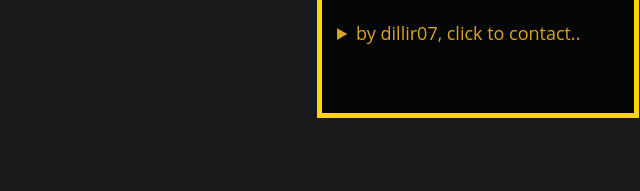
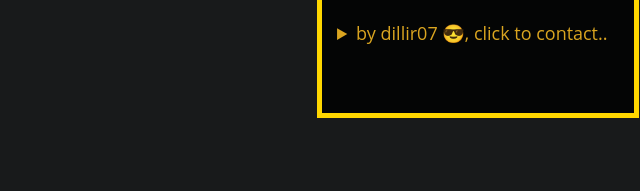
Before and after one commit to dillir07/Genetic-Algorithm-TSP, a website: page index.html in a window 1280 px wide. Shown: the part 351-542 px from the top of the page, 640-1280 px from the left. Drawn offline with Linux system fonts and the light colour scheme.

Commit message:
added emoji beside name

```diff
--- a/index.html
+++ b/index.html
@@ -111,7 +111,7 @@
                 <br>
                 <div id="about">
                     <details>
-                        <summary>by dillir07, click to contact..</summary>
+                        <summary>by dillir07 😎, click to contact..</summary>
                         <br>
                         <div
                             class="w3-bar w3-border w3-border-red w3-padding w3-card-2 w3-round-large">
```
